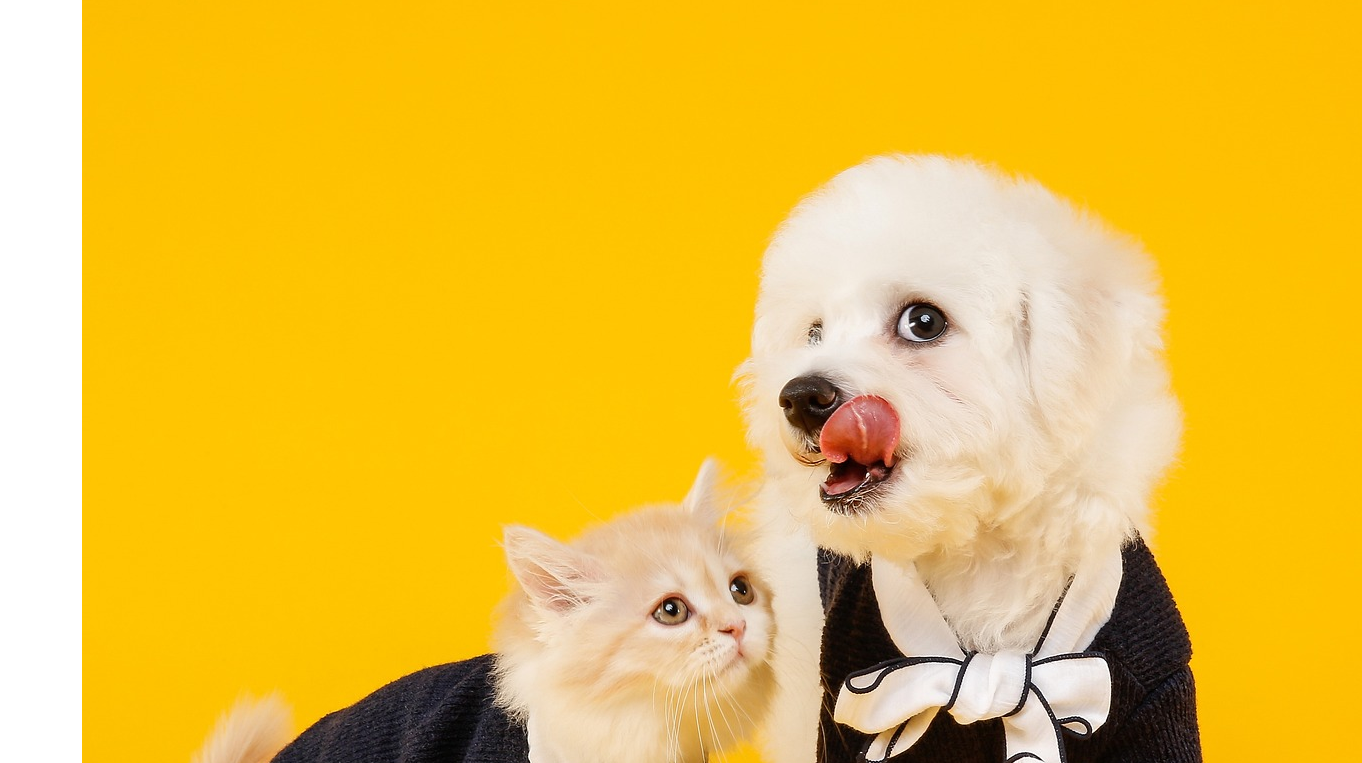
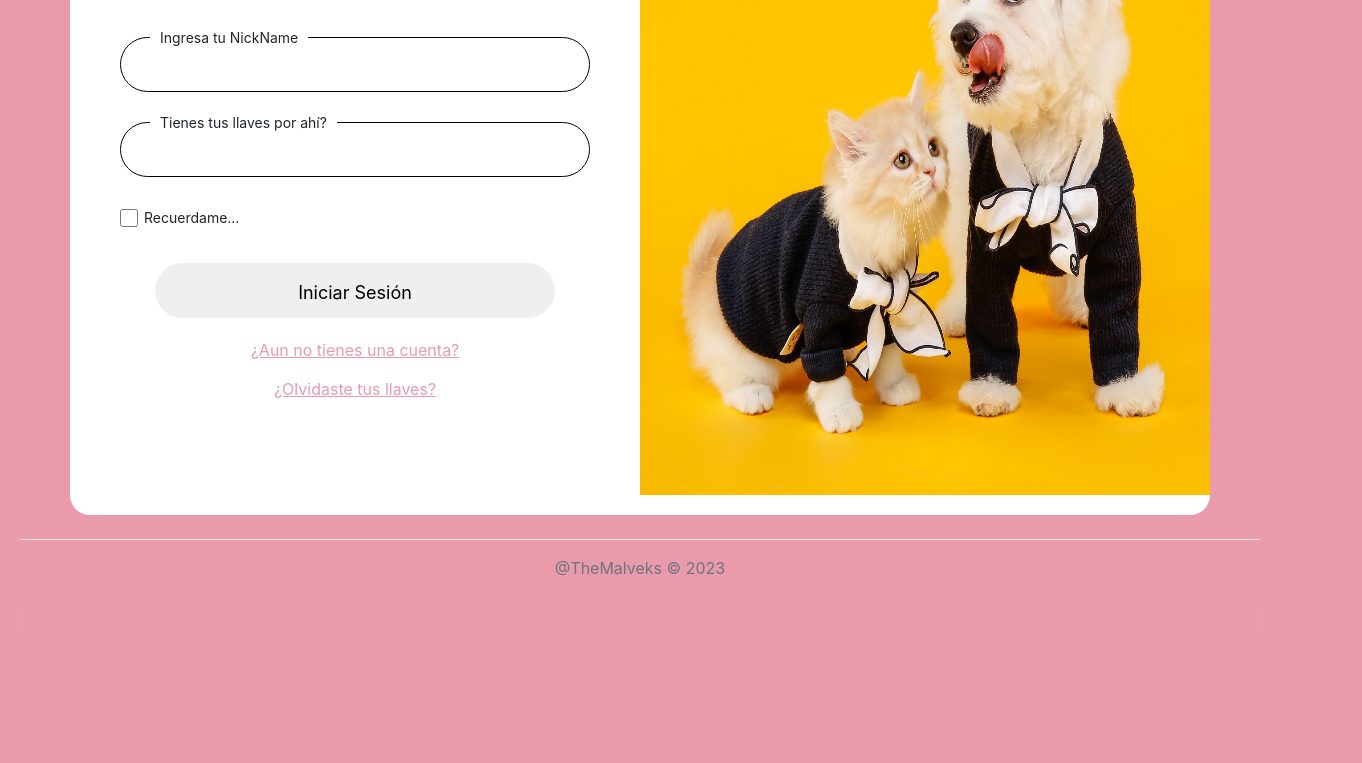
Before and after one commit to Teache-c/Multipatitas, a plain HTML site: page pgs/session/login.html in a window 1280 px wide. Shown: the part 245-1008 px from the top of the page, 1362 px wide, since content can reach past the window. After the commit the page ends 877 px from the top, so only its background shows below. Drawn offline with nearby package versions, Linux system fonts and the light colour scheme.

Commit message:
actualizacion css
se corrigieron errores de css en login y sign up

```diff
--- a/pgs/session/login.html
+++ b/pgs/session/login.html
@@ -10,7 +10,7 @@
     <link href="https://cdn.jsdelivr.net/npm/bootstrap@5.2.3/dist/css/bootstrap.min.css" rel="stylesheet">
     <link rel="stylesheet" href="https://cdn.jsdelivr.net/npm/bootstrap-icons@1.10.4/font/bootstrap-icons.css">
     <!--HojaCss-->
-    <link type="text/css" rel="stylesheet" href="/css/login.css">
+    <link type="text/css" rel="stylesheet" href="/css/acounts.css">
     <title>login</title>
 </head>
 
```
Also changed, not shown: pgs/session/sign_up.html (+1 -1 lines).
